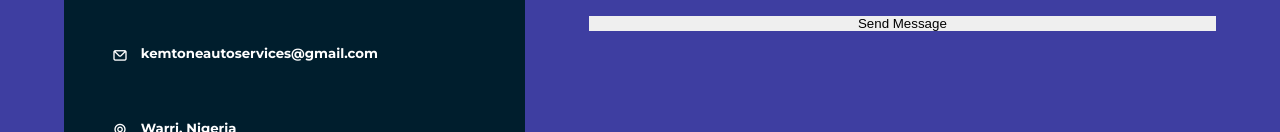
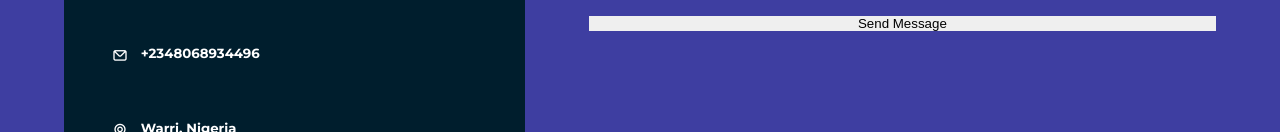
Before and after one commit to brooklyn5991/kemtoneauto.com, a plain HTML site: page index.html in a window 1280 px wide. Shown: the part 7560-7692 px from the top of the page. Drawn offline with nearby package versions, Linux system fonts and the light colour scheme.

Commit message:
Update index.html

```diff
--- a/index.html
+++ b/index.html
@@ -247,7 +247,7 @@
                     </li>
                     <li>
                         <i class="uil uil-envelope"></i>
-                        <h5>kemtoneautoservices@gmail.com</h5>
+                        <h5>+2348068934496</h5>
                     </li>
                     <li>
                         <i class="uil uil-location-point"></i>
```
